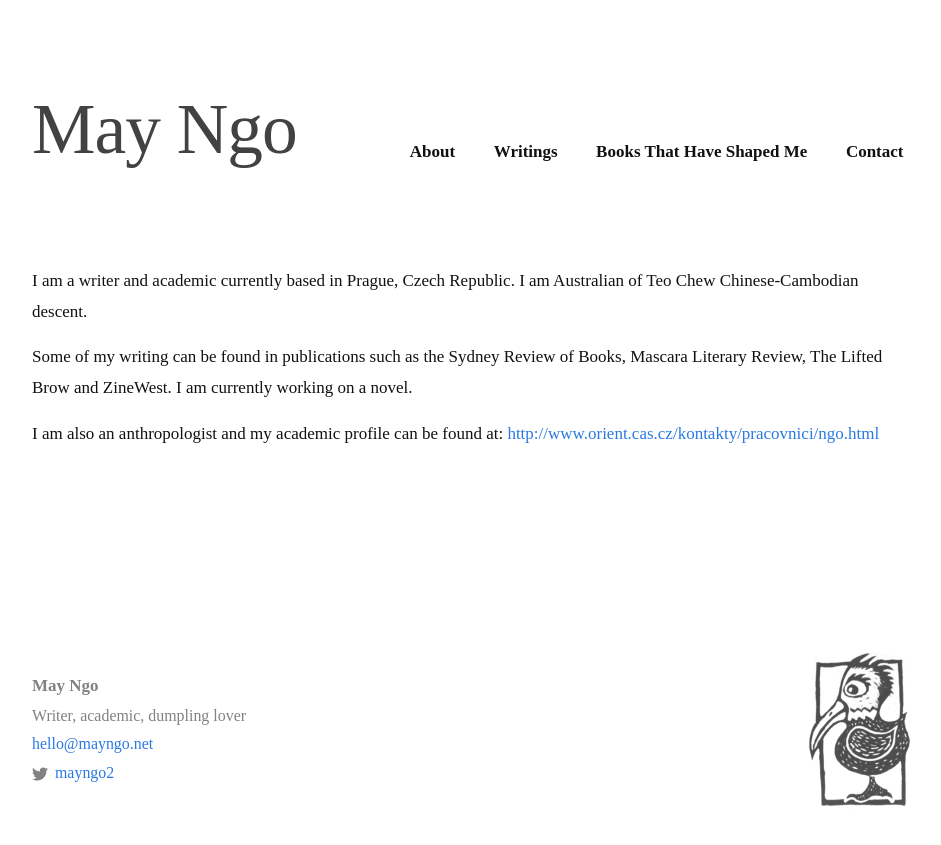
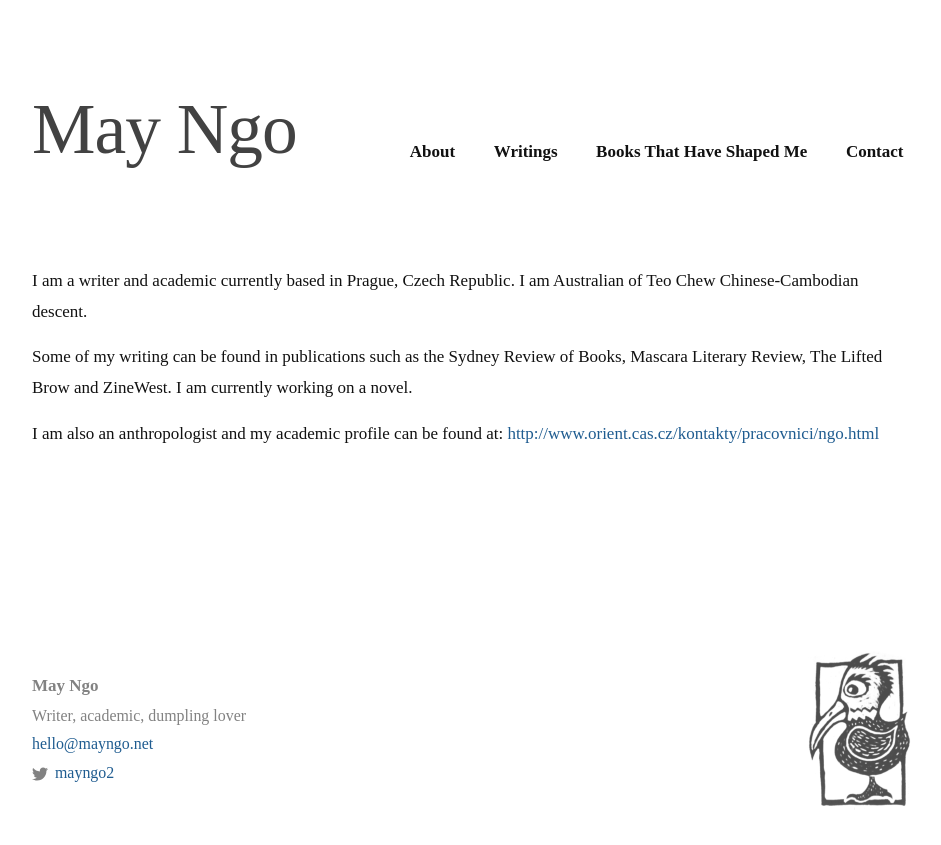
Before and after one commit to mayngo-net/mayngo-net.github.io, a Jekyll site: the page built from index.markdown, in a window 1280 px wide. Shown: the top 845 px of the page, without its empty margins (168-1109 px from the left). Built offline with Jekyll 4.4.1, drawn with Linux system fonts in a browser that asks for light colours; some web fonts are replaced.

Commit message:
Update minima.scss

```diff
--- a/_sass/minima.scss
+++ b/_sass/minima.scss
@@ -14,7 +14,7 @@ $spacing-unit:     30px !default;
 
 $text-color:       #111 !default;
 $background-color: #ffffff !default;
-$brand-color:      #2a7ae2 !default;
+$brand-color:      #1f5c90 !default;
 
 $grey-color:       #828282 !default;
 $grey-color-light: lighten($grey-color, 40%) !default;
```
